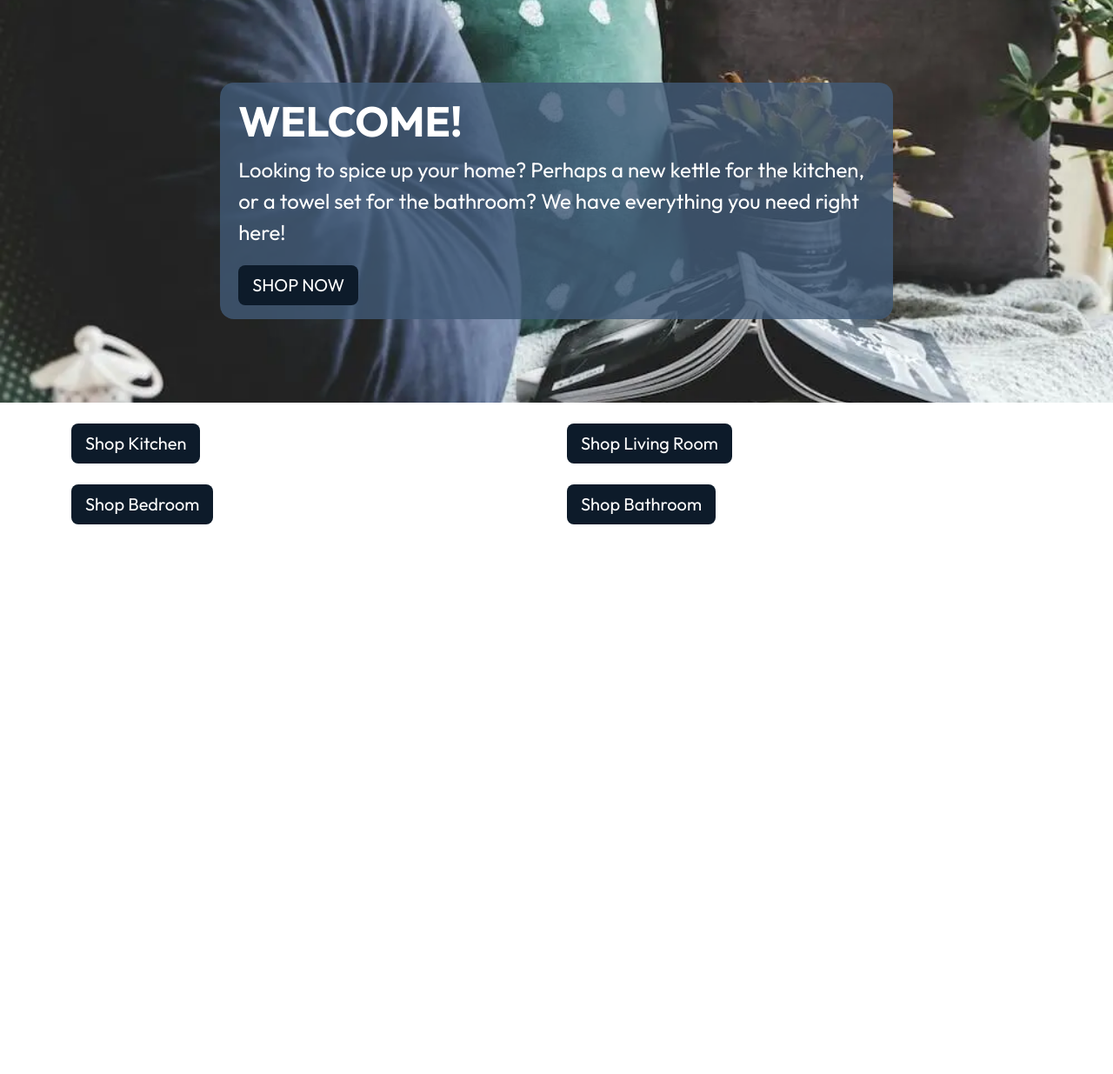
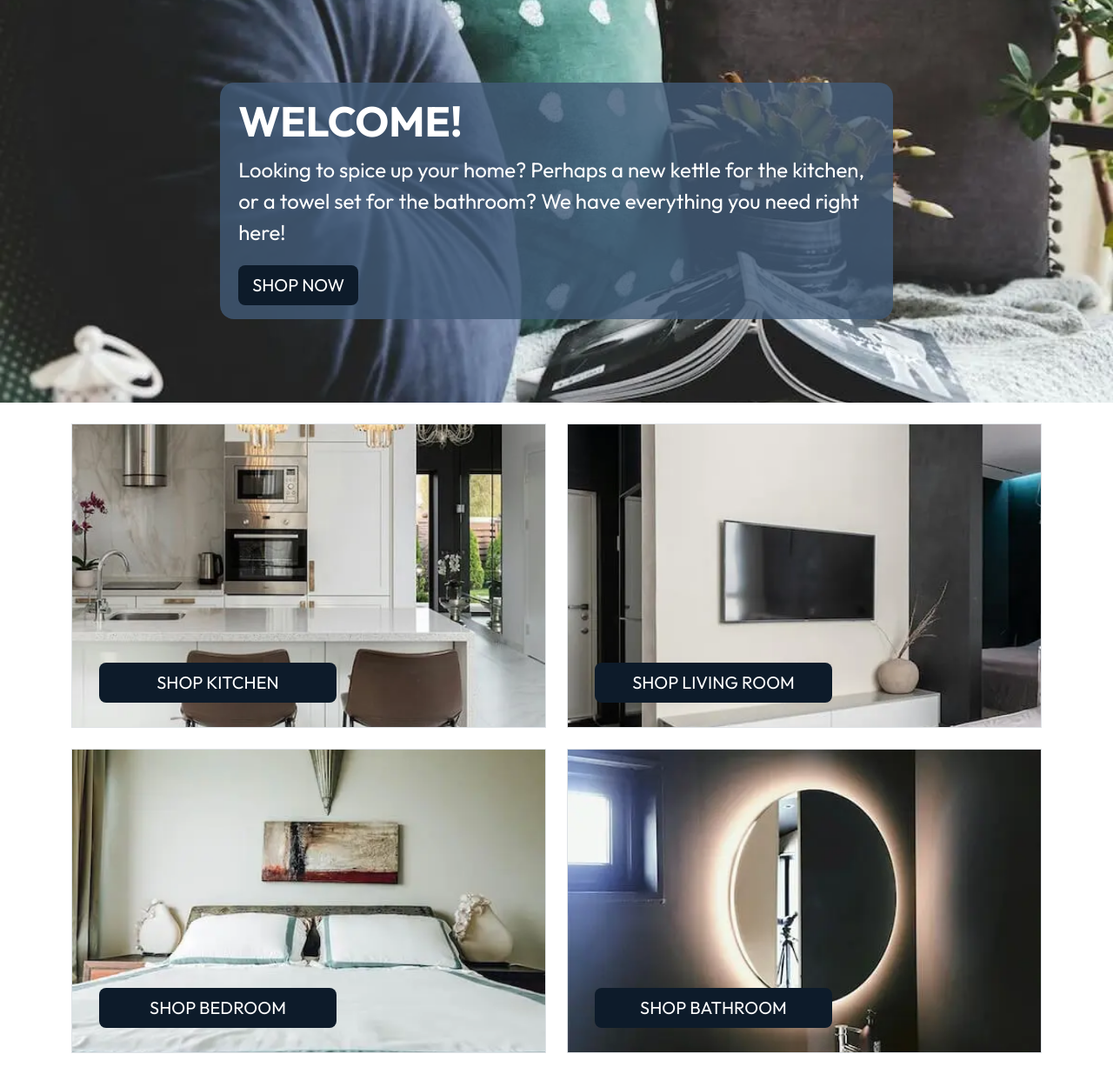
Before and after one commit to lewis-creates/homenest, a Django app: page / in a window 1280 px wide. Shown: the part 209-1444 px from the top of the page at 87% size. Before the commit the page ends 812 px from the top, so only its background shows below. Run offline with Django 3.2, Linux system fonts and the light colour scheme; some libraries are stand-ins or nearby versions.

Commit message:
Added background images to homepage with styling and category button

```diff
--- a/static/css/base.css
+++ b/static/css/base.css
@@ -178,6 +178,49 @@ p {
     padding: 1rem 1.3rem;
 }
 
+.category-box {
+    position: relative;
+}
+
+.category-image {
+    height: 350px;
+    background-size: cover;
+    background-position: center;
+    background-repeat: no-repeat;
+    border: 1px solid #dee2e6;
+}
+
+.kitchen-category {
+    background-image: url(../../media/homekitchenimagenew.webp);
+}
+
+.living-room-category {
+    background-image: url(../../media/homelivingroomimagenew.webp);
+}
+
+.bedroom-category {
+    background-image: url(../../media/homebedroomimagenew.webp);
+}
+
+.bathroom-category {
+    background-image: url(../../media/homebathroomimagenew.webp);
+}
+
+.category-button {
+    position: absolute;
+    bottom: 1.8rem;
+    left: 2rem;
+    width: 50%;
+    transition: background-color 0.3s;
+    text-transform: uppercase;
+}
+
+.category-box:hover .category-button {
+    background-color: #0D1B2A;
+    color: white;
+}
+
+
 /* Buttons */
 
 .btn-primary {
```
